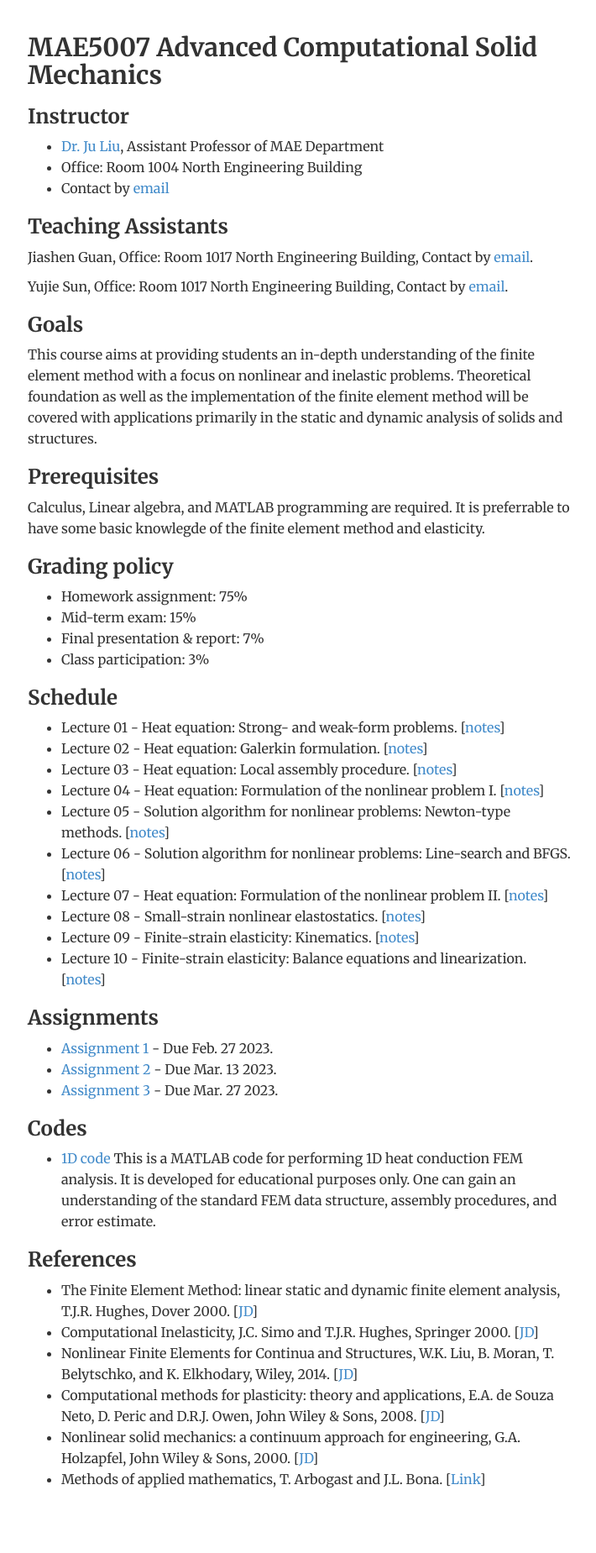
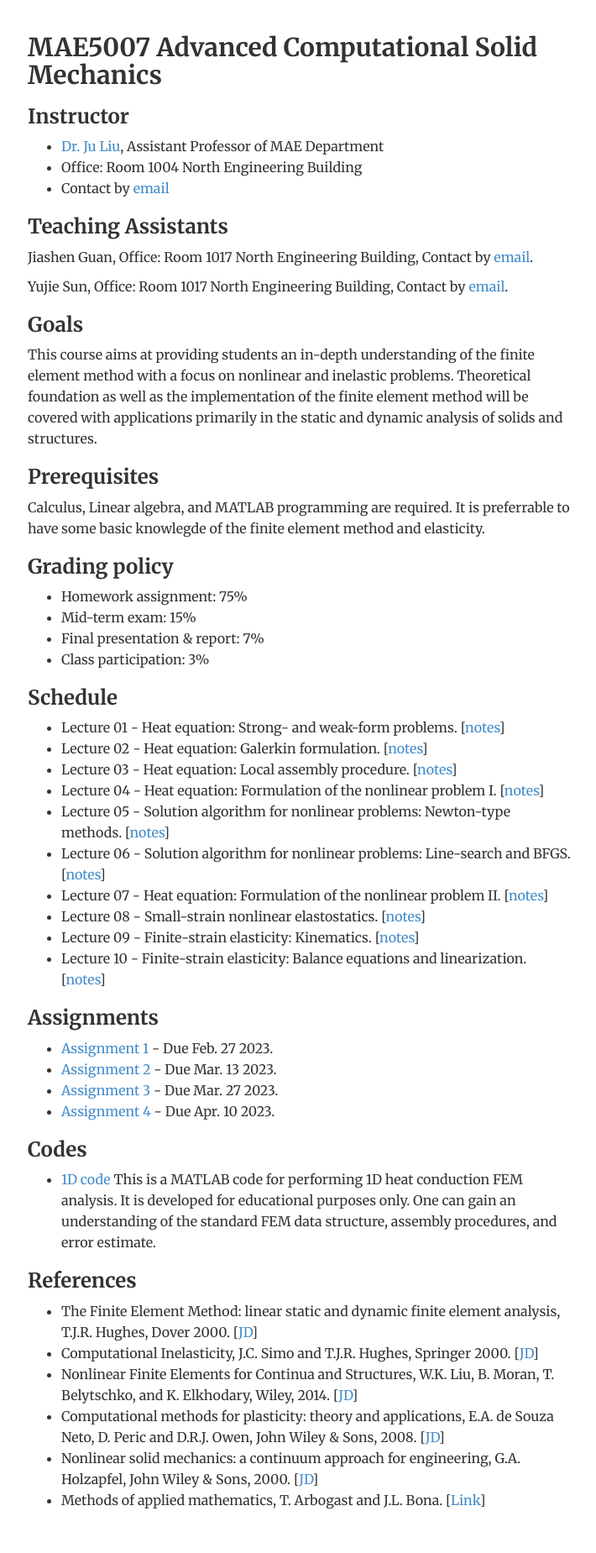
Before and after one commit to ju-liu/ju-liu.github.io, a Jekyll site: the page built from teaching/FEM-2023-Spring/index.html, in a window 1280 px wide. Shown: the whole page at 84% size, without its empty margins (283-993 px from the left). Built offline with Jekyll 4.4.1, drawn with Linux system fonts in a browser that asks for light colours; nearby versions of some CDN libraries; library files that are not in the unit come from our copies; before the commit the page ends 1824 px from its top, so only the background shows below that.

Commit message:
Update index.html

```diff
--- a/teaching/FEM-2023-Spring/index.html
+++ b/teaching/FEM-2023-Spring/index.html
@@ -53,6 +53,7 @@ description: Research of Dr. Ju Liu
   <li><a href="hw/HW-01.pdf">Assignment 1</a> - Due Feb. 27 2023.</li>
   <li><a href="hw/HW-02.pdf">Assignment 2</a> - Due Mar. 13 2023.</li>
   <li><a href="hw/HW-03.pdf">Assignment 3</a> - Due Mar. 27 2023.</li>
+  <li><a href="hw/HW-04.pdf">Assignment 4</a> - Due Apr. 10 2023.</li>
 </ul>
 
 <h3>Codes</h3>
```
